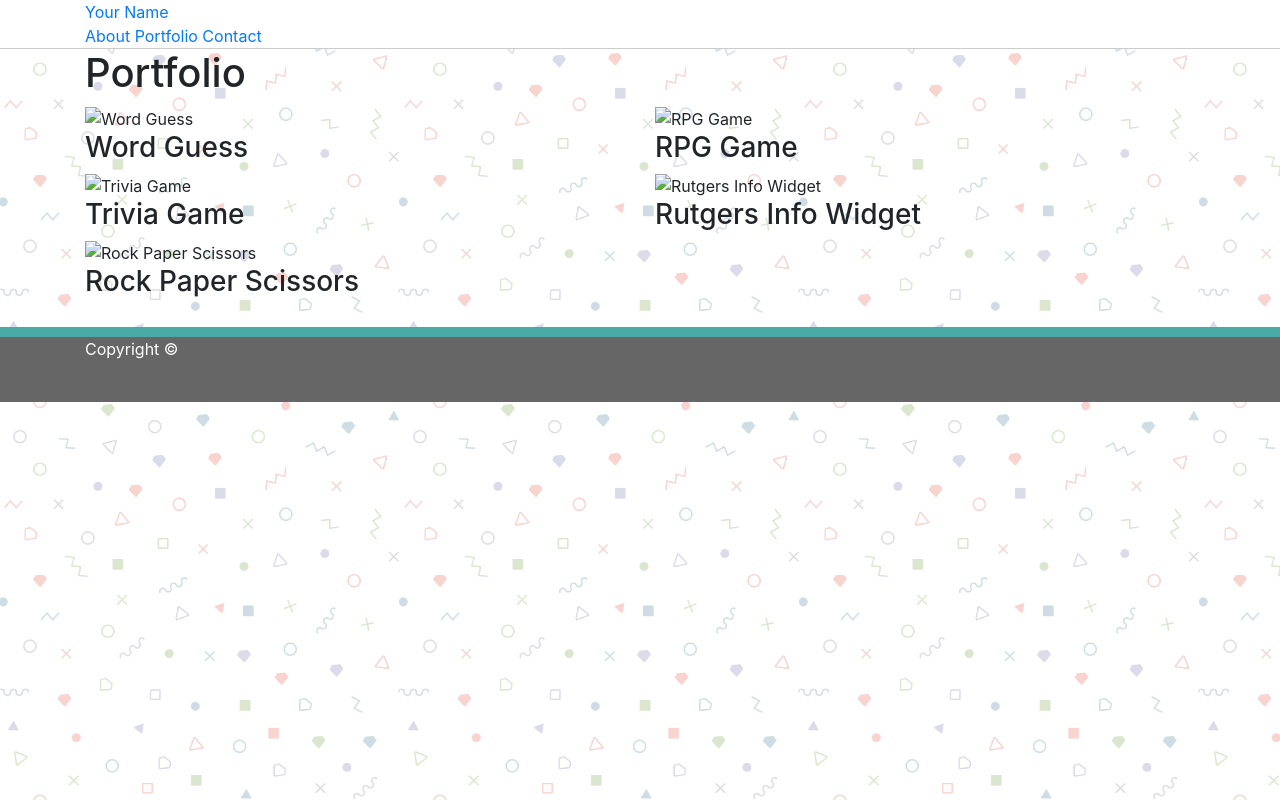
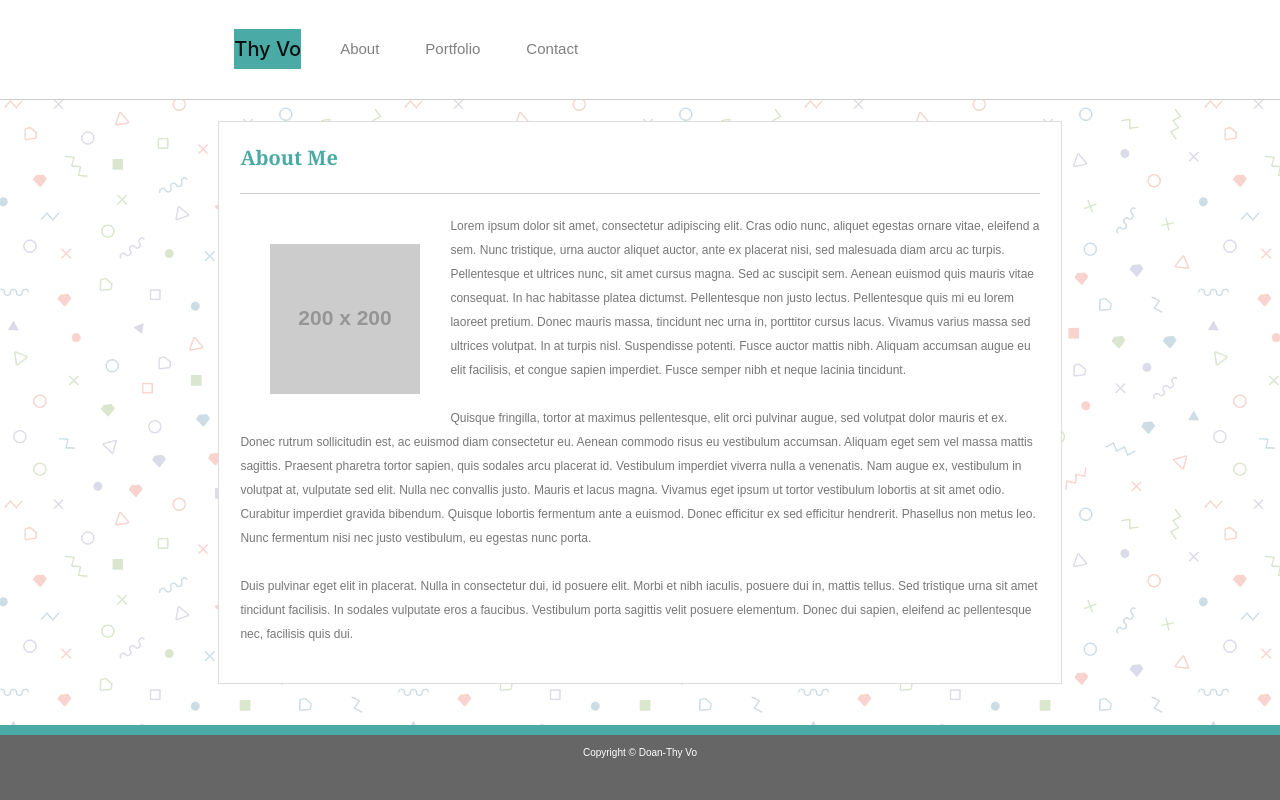
Before and after one commit to tellyvision/Bootstrap-Portfolio, a plain HTML site: page index.html in a window 1280 px wide. Drawn offline with nearby package versions, Linux system fonts and the light colour scheme; files that its build step writes are made by us from their sources; placeholder pictures from the web are drawn by us; files whose address does not match are found by name.

Commit message:
modified code

```diff
--- a/assests/css/style-bio.css
+++ b/assests/css/style-bio.css
@@ -1,7 +1,8 @@
 .biocontainer {
     background-color: white;
     border: 1px solid #dddddd;
-    margin: auto;
+    margin: 2.5% auto;
+    padding: 2.5%;
 }
 .portrait {
     float: left;
--- a/assests/css/style-contact.css
+++ b/assests/css/style-contact.css
@@ -1,11 +1,11 @@
 .container {
-    width: 960px;
+    width: 100%;
+    max-width: 960px;
     margin: 20px auto auto auto;
 }
 
 .contact {
     float: left;
-    width: 560px;
     background-color: white;
     border: 1px solid #dddddd;
     padding: 20px;
@@ -14,7 +14,6 @@
 
 .connect {
     float: right;
-    width: 300px;
     background-color: white;
     border: 1px solid #dddddd;
     padding: 20px;
--- a/assests/css/style-portfolio.css
+++ b/assests/css/style-portfolio.css
@@ -1,17 +1,12 @@
 .container {
-    width: 920px;
-    padding: 20px;
+    width: 100%;
+    max-width: 960px;
     margin: 20px auto auto auto;
     background-color: white;
     border: 1px solid #dddddd;
 }
 
-.projectscontainer {
-    float: left;
-    width: 50%;
-
-}
-.projectsbg {
+img {
     Margin: 5%;
     width: 90%;
     z-index: 2;
--- a/assests/css/style.css
+++ b/assests/css/style.css
@@ -6,7 +6,6 @@ header {
 body {
     background-image: url("../images/bg.png");
     min-height: 100vh;
-    clear: both;
 }
 
 footer {
@@ -28,6 +27,24 @@ p {
 .navcontainer {
     width: 960px;
     margin: 0px auto 0px auto;
+}
+
+.navbar-brand {
+    height: 100%;
+    color: rgb(255, 255, 255);
+    background-color: #4aaaa5;
+}
+
+.nav-link {
+    font-size: 15px;
+    font-family: 'Arial', 'Helvetica Neue', Helvetica, sans-serif;
+    color: #777777;
+    margin: 15px;
+    padding: 15px 30px 15px 30px;
+    float: right;
+    text-decoration: none;
+    -webkit-transition-duration: 0.4s;
+    transition-duration: 0.4s;
 }
 
 .link:hover {
--- a/index.html
+++ b/index.html
@@ -1,81 +1,66 @@
-<!doctype html>
+<!DOCTYPE html>
 <html lang="en-us">
 
     <head>
-  <meta charset="UTF-8">
-  <title>Portfolio | Your Name</title>
-  <link rel="stylesheet" href="https://maxcdn.bootstrapcdn.com/bootstrap/4.0.0/css/bootstrap.min.css" integrity="sha384-Gn5384xqQ1aoWXA+058RXPxPg6fy4IWvTNh0E263XmFcJlSAwiGgFAW/dAiS6JXm" crossorigin="anonymous">
-  <link rel="stylesheet" type="text/css" href="assets/css/style.css">
+        <title>Thy Vo Portfolio</title>
+        <link rel="stylesheet" type="text/css" href="assests/css/reset.css">
+        <link rel="stylesheet" href="https://stackpath.bootstrapcdn.com/bootstrap/4.1.0/css/bootstrap.min.css" integrity="sha384-9gVQ4dYFwwWSjIDZnLEWnxCjeSWFphJiwGPXr1jddIhOegiu1FwO5qRGvFXOdJZ4" crossorigin="anonymous">
+        <link rel="stylesheet" type="text/css" href="assests/css/style.css">
+        <link rel="stylesheet" type="text/css" href="assests/css/style-bio.css">
     </head>
 
-<body>
-
-  <header id="masthead">
-    <div class="container">
-      <a href="index.html" id="logo">Your Name</a>
-      <nav>
-        <a href="index.html">About</a>
-        <a href="portfolio.html">Portfolio</a>
-        <a href="contact.html">Contact</a>
+    <header>
+            <div class="row justify-content-center">
+            <div class="col-md-8 col-12">
+            <nav class="navbar navbar-expand-md navbar-light ">
+                    <span class="navbar-brand mb-0 h1">Thy Vo</span>
+                    <button class="navbar-toggler" type="button" data-toggle="collapse" data-target="#navbarNavDropdown" aria-controls="navbarNavDropdown" aria-expanded="false" aria-label="Toggle navigation">
+                      <span class="navbar-toggler-icon"></span>
+                    </button>
+                    <div class="collapse navbar-collapse" id="navbarNavDropdown">
+                      <ul class="navbar-nav">
+                            <a class="nav-item nav-link" href="index.html">About</a>
+                            <a class="nav-item nav-link" href="portfolio.html">Portfolio</a>
+                            <a class="nav-item nav-link" href="contact.html">Contact</a>
+                      </ul>
+                    </div>
                   </nav>
-    </div>
+</div></div>
     </header>
 
-  <div id="main-container" class="container">
-    <section class="main-section">
-        <h1>Portfolio</h1>
-        <div class="row">
-          <div class="col-md-6 col-sm-12">
-              <div class="work">
-                <img src="assets/images/technics-q-c-640-480-1.jpg" alt="Word Guess">
+    <body>
+        <div class="row justify-content-center">
+            <div class="col-md-8 col-12">
+                <section class="biocontainer clearfix">
+                    <div class="contenttitle">
+                    About Me
+                    </div>
+                    <div>
+                        <img class="portrait" src="https://placehold.it/200x200" alt="Thy Vo">
+                        <p>
+                        Lorem ipsum dolor sit amet, consectetur adipiscing elit. Cras odio nunc, aliquet egestas ornare vitae, eleifend a sem. Nunc tristique, urna auctor aliquet auctor, ante ex placerat nisi, sed malesuada diam arcu ac turpis. Pellentesque et ultrices nunc, sit amet cursus magna. Sed ac suscipit sem. Aenean euismod quis mauris vitae consequat. In hac habitasse platea dictumst. Pellentesque non justo lectus. Pellentesque quis mi eu lorem laoreet pretium. Donec mauris massa, tincidunt nec urna in, porttitor cursus lacus. Vivamus varius massa sed ultrices volutpat. In at turpis nisl. Suspendisse potenti. Fusce auctor mattis nibh. Aliquam accumsan augue eu elit facilisis, et congue sapien imperdiet. Fusce semper nibh et neque lacinia tincidunt.
 
-                <h3>Word Guess</h3>
-              </div>
-          </div>
-          <div class="col-md-6 col-sm-12">
-            <div class="work">
-                <img src="assets/images/technics-q-c-640-480-2.jpg" alt="RPG Game">
+                        <br><br>
 
-                <h3>RPG Game</h3>
-              </div>
-          </div>
+                        Quisque fringilla, tortor at maximus pellentesque, elit orci pulvinar augue, sed volutpat dolor mauris et ex. Donec rutrum sollicitudin est, ac euismod diam consectetur eu. Aenean commodo risus eu vestibulum accumsan. Aliquam eget sem vel massa mattis sagittis. Praesent pharetra tortor sapien, quis sodales arcu placerat id. Vestibulum imperdiet viverra nulla a venenatis. Nam augue ex, vestibulum in volutpat at, vulputate sed elit. Nulla nec convallis justo. Mauris et lacus magna. Vivamus eget ipsum ut tortor vestibulum lobortis at sit amet odio. Curabitur imperdiet gravida bibendum. Quisque lobortis fermentum ante a euismod. Donec efficitur ex sed efficitur hendrerit. Phasellus non metus leo. Nunc fermentum nisi nec justo vestibulum, eu egestas nunc porta.
+                        <br><br>
 
-        </div>
-
-        <div class="row">
-          <div class="col-md-6 col-sm-12">
-              <div class="work">
-                  <img src="assets/images/technics-q-c-640-480-5.jpg" alt="Trivia Game">
-
-                  <h3>Trivia Game</h3>
-              </div>
-          </div>
-          <div class="col-md-6 col-sm-12">
-              <div class="work">
-                  <img src="assets/images/technics-q-c-640-480-7.jpg" alt="Rutgers Info Widget">
-
-                  <h3>Rutgers Info Widget</h3>
-                </div>
-          </div>
-        </div>
-
-        <div class="row">
-          <div class="col-md-6 col-sm-12">
-              <div class="work">
-                  <img src="assets/images/technics-q-c-640-480-9.jpg" alt="Rock Paper Scissors">
-
-                  <h3>Rock Paper Scissors</h3>
-                </div>
-          </div>
+                        Duis pulvinar eget elit in placerat. Nulla in consectetur dui, id posuere elit. Morbi et nibh iaculis, posuere dui in, mattis tellus. Sed tristique urna sit amet tincidunt facilisis. In sodales vulputate eros a faucibus. Vestibulum porta sagittis velit posuere elementum. Donec dui sapien, eleifend ac pellentesque nec, facilisis quis dui.
+                        </p>
                     </div>
                 </section>
             </div>
+        </div>
+    <script src="https://code.jquery.com/jquery-3.3.1.slim.min.js" integrity="sha384-q8i/X+965DzO0rT7abK41JStQIAqVgRVzpbzo5smXKp4YfRvH+8abtTE1Pi6jizo" crossorigin="anonymous"></script>
+    <script src="https://cdnjs.cloudflare.com/ajax/libs/popper.js/1.14.0/umd/popper.min.js" integrity="sha384-cs/chFZiN24E4KMATLdqdvsezGxaGsi4hLGOzlXwp5UZB1LY//20VyM2taTB4QvJ" crossorigin="anonymous"></script>
+    <script src="https://stackpath.bootstrapcdn.com/bootstrap/4.1.0/js/bootstrap.min.js" integrity="sha384-uefMccjFJAIv6A+rW+L4AHf99KvxDjWSu1z9VI8SKNVmz4sk7buKt/6v9KI65qnm" crossorigin="anonymous"></script>
+    </body>
 
     <footer>
-    <div class="container">
-      Copyright &copy;
+        <div class="row justify-content-center">
+        <div class="col-md-8 col-12 footertxt">
+        Copyright © Doan-Thy Vo
+        </div>
         </div>
     </footer>
-</body>
-
 </html>
```
Also changed, not shown: contact.html (+82 -0 lines), portfolio.html (+91 -0 lines). Lines whose indentation alone changed are shown as unchanged.
